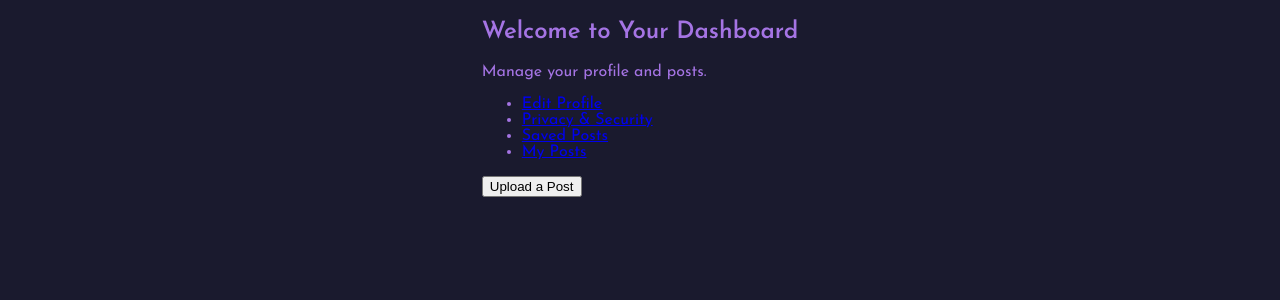
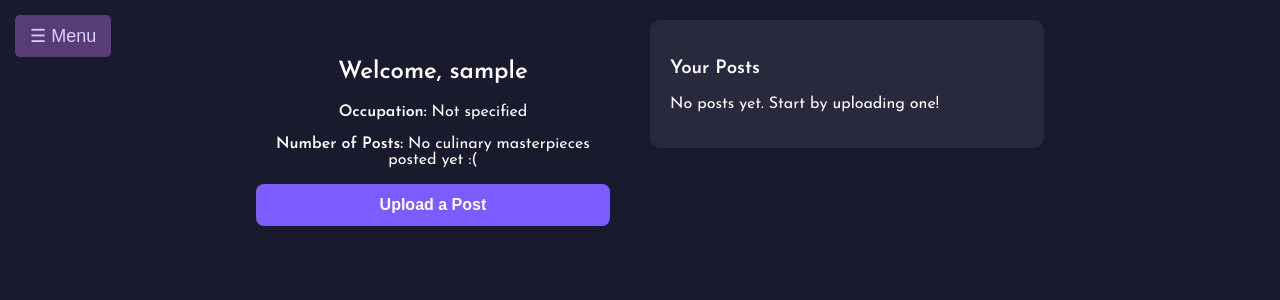
Before and after one commit to Zoroneku/Scrap-Chef, a Django app: page /scrapchef/dashboard/ in a window 1280 px wide. Shown: the top 300 px of the page. Run offline with Django 3.2, Linux system fonts and the light colour scheme; the visitor is signed in with stand-in values (Sample User, id 1); data comes from the database, SQL or seed files in the repository.

Commit message:
Added a sidebar and css to dashboard

```diff
--- a/static/css/pages.css
+++ b/static/css/pages.css
@@ -182,20 +194,21 @@ body {
     position: fixed;
     top: 15px;
     left: 15px;
-    background-color: #5a0e5e;
-    color: white;
-    font-size: 24px;
+    background-color: #583c75;
+    color: rgb(218, 210, 255);
+    font-size: 18px;
     padding: 10px 15px;
     border: none;
     cursor: pointer;
     border-radius: 5px;
-    z-index: 1100; /* Keep on top */
+    z-index: 1101; /* Ensure it's above sidebar */
     transition: background 0.3s ease-in-out;
 }
 
 .sidebar-toggle-btn:hover {
     background-color: #7a57c4;
 }
+
 
 /* ========================= */
 /* Main Feed Section */
@@ -267,3 +274,179 @@ body {
     margin-top: 10px;
     color: #b19cd9; /* Lighter purple */
 }
+/* ========================= */
+/* Dashboard Layout */
+/* ========================= */
+
+.dashboard-layout {
+    display: flex;
+    justify-content: space-between;
+    align-items: flex-start;
+    gap: 20px;
+    padding: 20px;
+    flex-wrap: wrap; /* Allows wrapping on smaller screens */
+}
+
+/* Left Section: User Details */
+.dashboard-left {
+    background: #1a1a2e;
+    padding: 20px;
+    border-radius: 10px;
+    text-align: center;
+    color: white;
+    flex: 1;
+    min-width: 300px;
+}
+
+/* Right Section: Post Links */
+.dashboard-right {
+    background: #29293d;
+    padding: 20px;
+    border-radius: 10px;
+    color: white;
+    flex: 1;
+    min-width: 300px;
+}
+
+.dashboard-right a {
+    color: #c18cff;
+    text-decoration: none;
+    display: block;
+    margin: 5px 0;
+}
+
+.dashboard-right a:hover {
+    text-decoration: underline;
+}
+
+/* ========================= */
+/* Modal Styles (Upload a post box) */
+/* ========================= */
+
+/* Modal Overlay */
+.modal {
+    display: none;
+    position: fixed;
+    top: 50%;
+    left: 50%;
+    transform: translate(-50%, -50%);
+    background: #1a1a2e;
+    padding: 20px;
+    border-radius: 10px;
+    box-shadow: 0px 0px 10px rgba(255, 255, 255, 0.2);
+    width: 400px;
+    max-width: 90%;
+}
+
+/* Modal Content */
+.modal-content {
+    text-align: center;
+    display: flex;
+    flex-direction: column;
+    align-items: center;
+}
+
+/* Labels and Inputs */
+.modal label {
+    display: block;
+    font-size: 16px;
+    color: white;
+    margin-top: 10px;
+    text-align: left;
+    width: 100%;
+}
+
+/* File Upload Input */
+.modal input[type="file"] {
+    width: 100%;
+    padding: 8px;
+    background: #29293d;
+    color: white;
+    border: none;
+    border-radius: 5px;
+}
+
+/* Caption Textarea */
+.modal textarea {
+    width: 100%;
+    height: 100px;
+    padding: 10px;
+    background: #29293d;
+    color: white;
+    border: none;
+    border-radius: 5px;
+    margin-top: 10px;
+    resize: none;
+}
+
+/* Button Styles */
+.modal button {
+    background-color: #7a5cff;
+    color: white;
+    padding: 10px 15px;
+    margin: 10px;
+    border: none;
+    border-radius: 5px;
+    cursor: pointer;
+    width: 100%;
+}
+
+.modal button:hover {
+    background-color: #c18cff;
+}
+
+.modal button[type="button"] {
+    background-color: #ff4c4c;
+}
+
+.modal button[type="button"]:hover {
+    background-color: #ff6666;
+}
+
+/* ========================= */
+/* Upload a post button */
+/* ========================= */
+
+/* Upload a Post Button */
+.upload-btn {
+    background-color: #7a5cff; /* Matching purple */
+    color: white;
+    padding: 12px 20px;
+    font-size: 16px;
+    font-weight: bold;
+    border: none;
+    border-radius: 8px;
+    cursor: pointer;
+    display: inline-block;
+    transition: background 0.3s ease, transform 0.2s ease;
+    width: 100%;
+}
+
+/* Hover Effect */
+.upload-btn:hover {
+    background-color: #c18cff; /* Lighter purple for hover effect */
+    transform: scale(1.05);
+}
+
+/* Click Effect */
+.upload-btn:active {
+    transform: scale(0.95);
+}
+
+/* ========================= */
+/* Edit-Posts */
+/* ========================= */
+
+.edit-posts {
+    margin-top: 10px;
+    font-size: 14px;
+}
+
+.edit-posts a {
+    color: #c18cff;
+    text-decoration: none;
+}
+
+.edit-posts a:hover {
+    text-decoration: underline;
+}
--- a/templates/scrapchef/dashboard.html
+++ b/templates/scrapchef/dashboard.html
@@ -1,22 +1,55 @@
 {% extends 'scrapchef/base.html' %}
+{% load static %}
 
 {% block title %}Dashboard - Scrap Chef{% endblock %}
 
 {% block content %}
-    <h2>Welcome to Your Dashboard</h2>
-    <p>Manage your profile and posts.</p>
+    <!-- Menu Button -->
+    <button class="sidebar-toggle-btn" onclick="toggleSidebar()">☰ Menu</button>
 
+    <!-- Sidebar -->
+    <div class="sidebar" id="sidebar">
         <ul>
-        <li><a href="#">Edit Profile</a></li>
-        <li><a href="#">Privacy & Security</a></li>
-        <li><a href="#">Saved Posts</a></li>
-        <li><a href="#">My Posts</a></li>
+            <li><a href="{% url 'scrapchef:feed' %}">📜 Feed</a></li>
+            <li><a href="{% url 'scrapchef:signout' %}">🚪 Sign Out</a></li>
         </ul>
+    </div>
 
-    <button onclick="openPostModal()">Upload a Post</button>
+    <!-- Dashboard Container -->
+    <div class="dashboard-layout">
 
-    <!-- Upload Post Pop-up Modal -->
-    <div id="postModal" style="display:none;">
+        <!-- Left Section: User Details -->
+        <div class="dashboard-left">
+            <h2>Welcome, {{ user.username }}</h2>
+            <p><strong>Occupation:</strong> {{ user.profile.occupation|default:"Not specified" }}</p>
+            <p><strong>Number of Posts:</strong>
+                {% with user.posts.all|default_if_none:'' as posts %}
+                    {% if posts|length > 0 %}
+                        {{ posts|length }}
+                    {% else %}
+                        No culinary masterpieces posted yet :(
+                    {% endif %}
+                {% endwith %}
+            </p>
+
+            <button class="upload-btn" onclick="openPostModal()">Upload a Post</button>
+        </div>
+
+        <!-- Right Section: Post Links -->
+        <div class="dashboard-right">
+            <h3>Your Posts</h3>
+            {% for post in user.posts.all %}
+                <p><a href="{% url 'editpost' post_name_slug=post.slug %}">Edit "{{ post.title }}"</a></p>
+            {% empty %}
+                <p>No posts yet. Start by uploading one!</p>
+            {% endfor %}
+        </div>
+
+    </div>
+
+    <!-- Upload Post Modal -->
+    <div id="postModal" class="modal" onclick="closePostModal(event)">
+        <div class="modal-content">
             <h3>Upload a Post</h3>
             <form method="POST" enctype="multipart/form-data">
                 {% csrf_token %}
@@ -24,18 +57,41 @@
                 <input type="file" name="media" required>
                 <label>Caption:</label>
                 <textarea name="caption" required></textarea>
-            <button type="submit">Upload</button>
-            <button type="button" onclick="closePostModal()">Cancel</button>
+                <button type="submit" class="modal-btn">Upload</button>
+                <button type="button" class="modal-btn cancel" onclick="closePostModal()">Cancel</button>
             </form>
         </div>
+    </div>
 
+    <!-- JavaScript for Sidebar & Modal -->
     <script>
+        document.addEventListener("DOMContentLoaded", function () {
+            const sidebar = document.getElementById("sidebar");
+            const toggleButton = document.querySelector(".sidebar-toggle-btn");
+            const modal = document.getElementById("postModal");
+
+            // Toggle Sidebar (Menu Button)
+            toggleButton.addEventListener("click", function () {
+                sidebar.classList.toggle("active");
+            });
+
+            // Open Post Modal
             function openPostModal() {
-            document.getElementById('postModal').style.display = 'block';
+                modal.style.display = 'block';
             }
-        function closePostModal() {
-            document.getElementById('postModal').style.display = 'none';
+
+            // Close Post Modal (Click outside to close)
+            function closePostModal(event) {
+                if (!event || event.target === modal) {
+                    modal.style.display = 'none';
                 }
+            }
+
+            // Attach functions to global scope so they work with inline event handlers
+            window.openPostModal = openPostModal;
+            window.closePostModal = closePostModal;
+        });
     </script>
 
+
 {% endblock %}
```
Also changed, not shown: other parts of static/css/pages.css (+23 -17 lines). Lines whose indentation alone changed are shown as unchanged.
